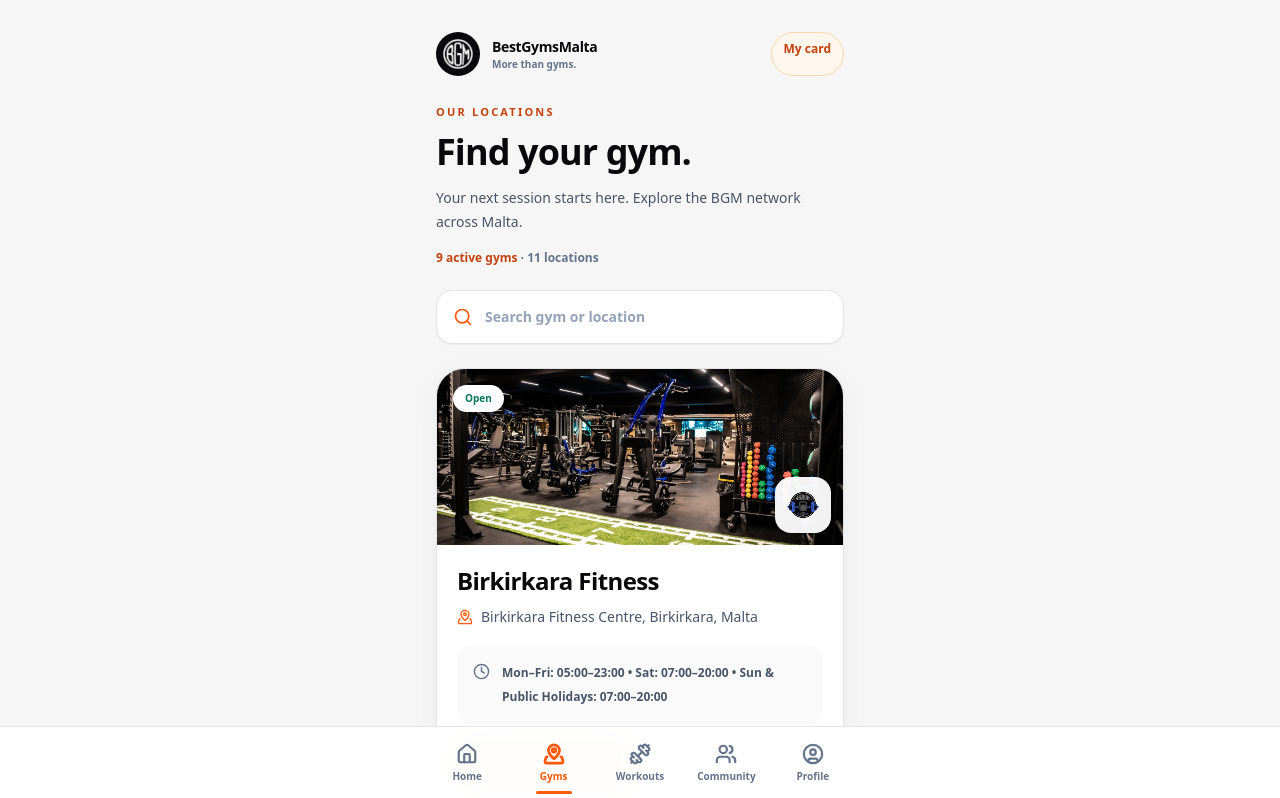
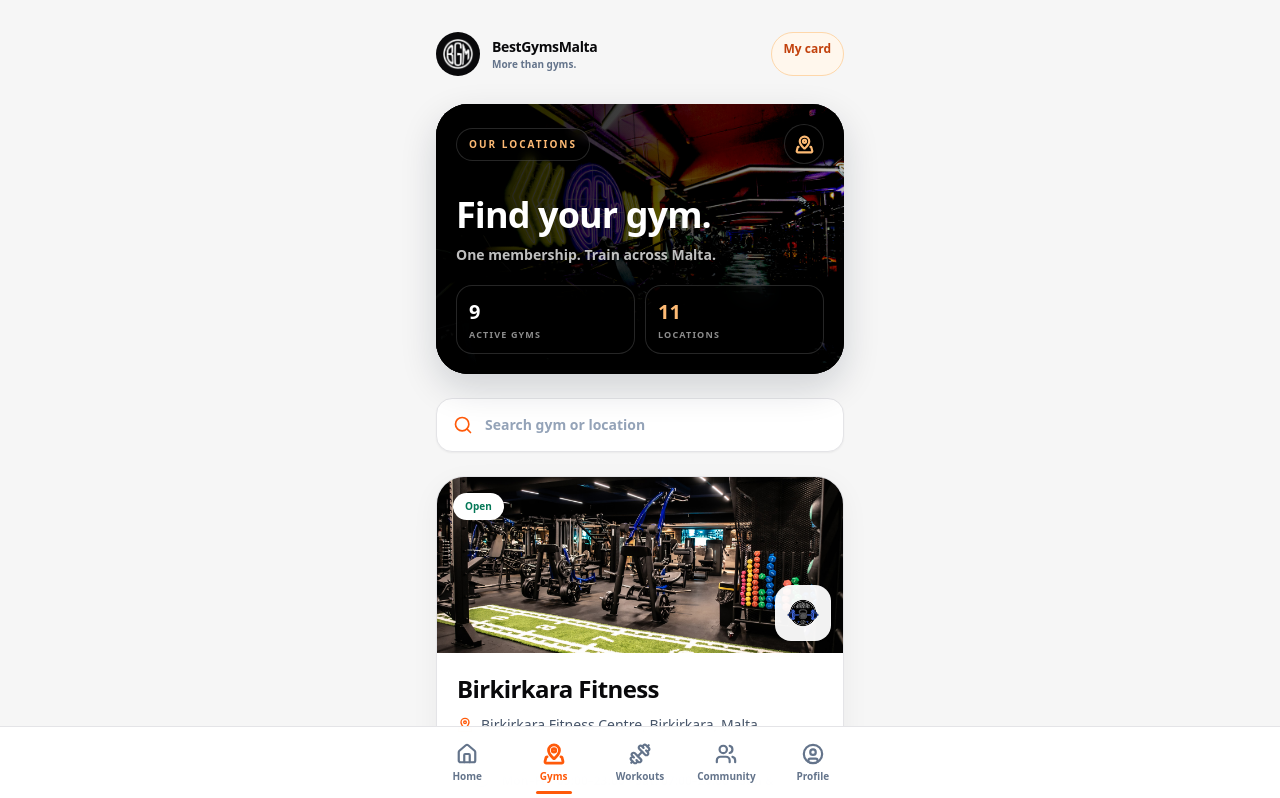
Before and after one commit to leli1982/bestgymsmalta-member-platform, a Next.js app: page /gyms in a window 1280 px wide. Shown: the top 798 px of the page. Built offline with nearby package versions, Linux system fonts and the light colour scheme; no server answers.

Commit message:
feat: add compact gym network hero

```diff
--- a/components/gyms/LiveGymsPage.tsx
+++ b/components/gyms/LiveGymsPage.tsx
@@ -1,5 +1,6 @@
 "use client";
 
+import Image from "next/image";
 import { useEffect, useMemo, useState } from "react";
 import {
   ArrowRight,
@@ -145,11 +146,56 @@
 
   return (
     <div className="space-y-6">
-      <header>
-        <p className="text-[11px] font-black uppercase tracking-[.2em] text-[#c2410c]">Our locations</p>
-        <h1 className="mt-2 text-4xl font-black leading-tight tracking-tight text-zinc-950">Find your gym.</h1>
-        <p className="mt-3 text-sm leading-6 text-slate-600">Your next session starts here. Explore the BGM network across Malta.</p>
-        {!loading && <p className="mt-4 text-xs font-bold text-slate-500"><span className="text-[#c2410c]">{activeCount} active gyms</span> · {gyms.length} locations</p>}
+      <header
+        data-gym-hero="network"
+        className="relative min-h-[270px] overflow-hidden rounded-[2rem] bg-zinc-950 text-white shadow-[0_14px_36px_rgba(15,23,42,0.16)]"
+      >
+        <Image
+          src="/visuals/gyms.jpg"
+          alt=""
+          fill
+          priority
+          sizes="(max-width: 448px) calc(100vw - 40px), 408px"
+          className="object-cover object-center"
+          aria-hidden="true"
+        />
+        <div className="absolute inset-0 bg-[linear-gradient(90deg,rgba(0,0,0,.92)_0%,rgba(0,0,0,.72)_48%,rgba(0,0,0,.22)_100%)]" />
+        <div className="absolute inset-0 bg-gradient-to-t from-black/70 via-transparent to-black/10" />
+
+        <div className="relative flex min-h-[270px] flex-col justify-between p-5">
+          <div className="flex items-center justify-between gap-4">
+            <p className="rounded-full border border-white/15 bg-black/30 px-3 py-2 text-[10px] font-black uppercase tracking-[.2em] text-orange-300 backdrop-blur-sm">
+              Our locations
+            </p>
+            <div className="flex h-10 w-10 items-center justify-center rounded-full border border-white/15 bg-black/30 text-orange-300 backdrop-blur-sm">
+              <MapPinned size={19} strokeWidth={2.75} />
+            </div>
+          </div>
+
+          <div>
+            <h1 className="max-w-[260px] text-4xl font-black leading-[0.95] tracking-tight">
+              Find your gym.
+            </h1>
+            <p className="mt-3 text-sm font-bold text-white/75">
+              One membership. Train across Malta.
+            </p>
+
+            <div className="mt-5 grid grid-cols-2 gap-2.5">
+              <div className="rounded-2xl border border-white/15 bg-black/35 px-3 py-3 backdrop-blur-md">
+                <p className="text-xl font-black text-white">{loading ? "—" : activeCount}</p>
+                <p className="mt-0.5 text-[9px] font-black uppercase tracking-[.13em] text-white/55">
+                  Active gyms
+                </p>
+              </div>
+              <div className="rounded-2xl border border-white/15 bg-black/35 px-3 py-3 backdrop-blur-md">
+                <p className="text-xl font-black text-orange-300">{loading ? "—" : gyms.length}</p>
+                <p className="mt-0.5 text-[9px] font-black uppercase tracking-[.13em] text-white/55">
+                  Locations
+                </p>
+              </div>
+            </div>
+          </div>
+        </div>
       </header>
 
       <div className="flex items-center gap-3 rounded-2xl border border-zinc-200 bg-white px-4 py-4 shadow-sm focus-within:border-orange-400 focus-within:ring-2 focus-within:ring-orange-100">
```
Also changed, not shown: 1 other file (tests, documents, lock files or other folders).
